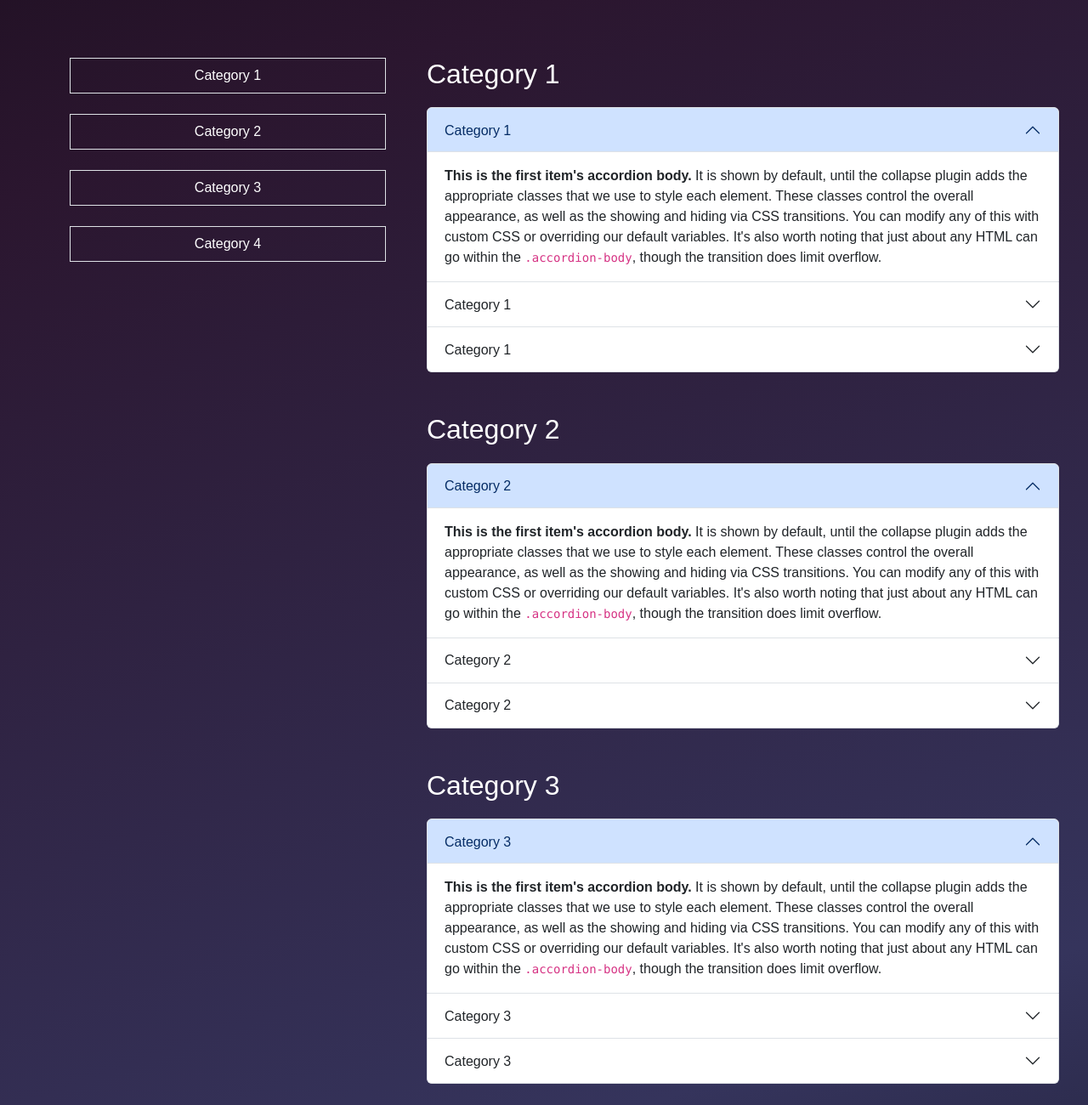
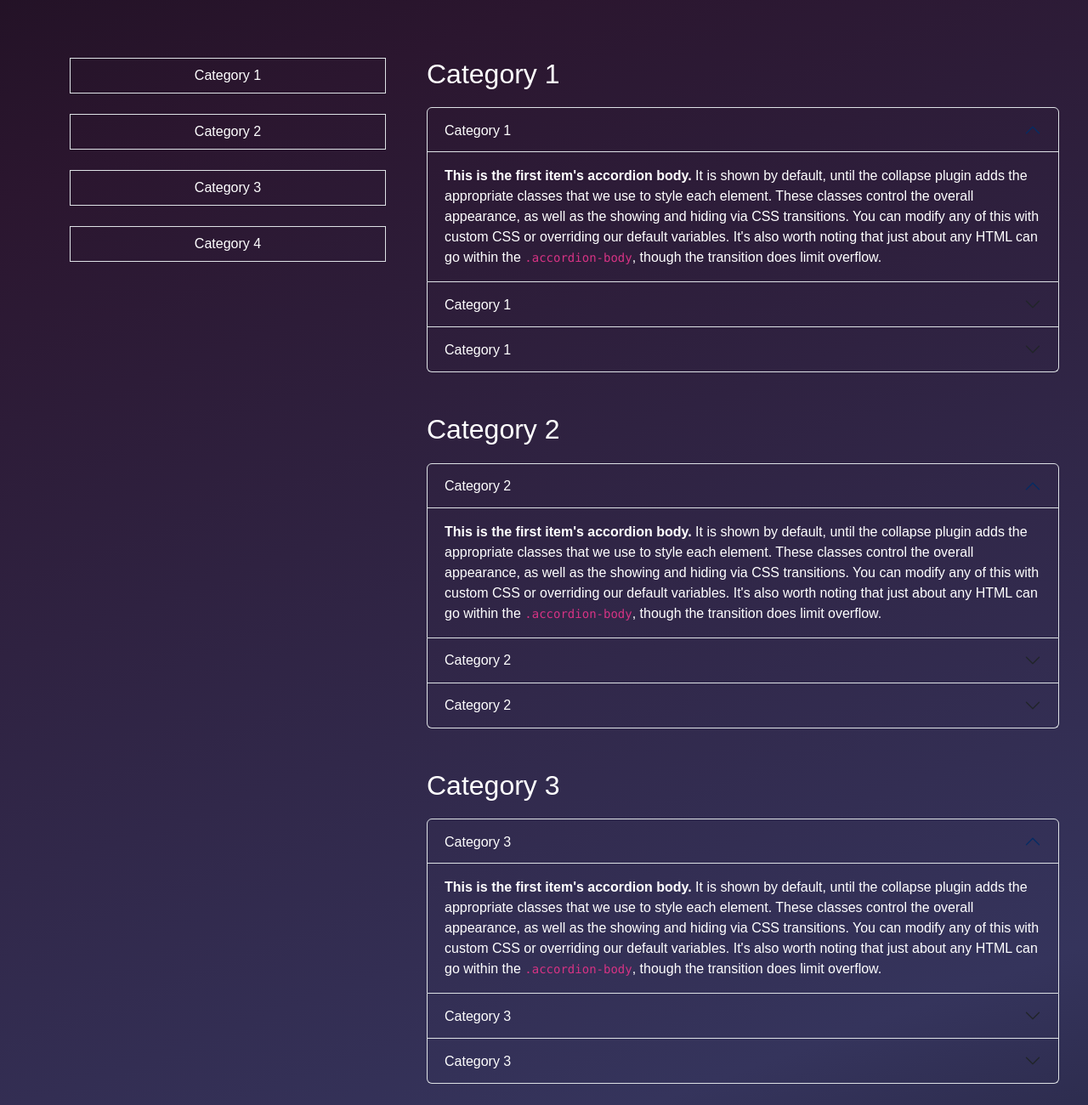
Before and after one commit to PrashantHanda011/Knowlens-website, a plain HTML site: page faq/index.html in a window 1280 px wide. Shown: the part 1100-2400 px from the top of the page at 85% size. Drawn offline with nearby package versions, Linux system fonts and the light colour scheme.

Commit message:
updates with faq and other bugs

```diff
--- a/faq/index.html
+++ b/faq/index.html
@@ -132,16 +132,17 @@
             <div class="col-lg-8 col-12 faq-right-content">
                 <h3>Category 1</h3>
                 <div class="accordion mb-5" id="accordionExample">
-                    <div class="accordion-item">
-                        <h2 class="accordion-header" id="headingOne">
-                            <button class="accordion-button" type="button" data-bs-toggle="collapse"
-                                data-bs-target="#collapseOne" aria-expanded="true" aria-controls="collapseOne">
+                    <div class="accordion-item bg-transparent text-white">
+                        <h2 class="accordion-header bg-transparent" id="headingOne">
+                            <button class="text-white accordion-button bg-transparent" type="button"
+                                data-bs-toggle="collapse" data-bs-target="#collapseOne" aria-expanded="true"
+                                aria-controls="collapseOne">
                                 Category 1
                             </button>
                         </h2>
                         <div id="collapseOne" class="accordion-collapse collapse show" aria-labelledby="headingOne"
                             data-bs-parent="#accordionExample">
-                            <div class="accordion-body">
+                            <div class="accordion-body ">
                                 <strong>This is the first item's accordion body.</strong> It is shown by default, until
                                 the collapse plugin adds the appropriate classes that we use to style each element.
                                 These classes control the overall appearance, as well as the showing and hiding via CSS
@@ -151,10 +152,11 @@
                             </div>
                         </div>
                     </div>
-                    <div class="accordion-item">
-                        <h2 class="accordion-header" id="headingTwo">
-                            <button class="accordion-button collapsed" type="button" data-bs-toggle="collapse"
-                                data-bs-target="#collapseTwo" aria-expanded="false" aria-controls="collapseTwo">
+                    <div class="accordion-item bg-transparent text-white">
+                        <h2 class="accordion-header bg-transparent" id="headingTwo">
+                            <button class=" text-white accordion-button bg-transparent collapsed" type="button"
+                                data-bs-toggle="collapse" data-bs-target="#collapseTwo" aria-expanded="false"
+                                aria-controls="collapseTwo">
                                 Category 1
                             </button>
                         </h2>
@@ -170,10 +172,11 @@
                             </div>
                         </div>
                     </div>
-                    <div class="accordion-item">
+                    <div class="accordion-item bg-transparent text-white">
                         <h2 class="accordion-header" id="headingThree">
-                            <button class="accordion-button collapsed" type="button" data-bs-toggle="collapse"
-                                data-bs-target="#collapseThree" aria-expanded="false" aria-controls="collapseThree">
+                            <button class="accordion-button collapsed bg-transparent text-white" type="button"
+                                data-bs-toggle="collapse" data-bs-target="#collapseThree" aria-expanded="false"
+                                aria-controls="collapseThree">
                                 Category 1
                             </button>
                         </h2>
@@ -193,10 +196,11 @@
 
                 <h3>Category 2</h3>
                 <div class="accordion mb-5" id="accordionExample">
-                    <div class="accordion-item">
+                    <div class="accordion-item bg-transparent text-white">
                         <h2 class="accordion-header" id="headingOne">
-                            <button class="accordion-button" type="button" data-bs-toggle="collapse"
-                                data-bs-target="#collapseFive" aria-expanded="true" aria-controls="collapseFive">
+                            <button class="accordion-button bg-transparent text-white" type="button"
+                                data-bs-toggle="collapse" data-bs-target="#collapseFive" aria-expanded="true"
+                                aria-controls="collapseFive">
                                 Category 2
                             </button>
                         </h2>
@@ -212,10 +216,11 @@
                             </div>
                         </div>
                     </div>
-                    <div class="accordion-item">
+                    <div class="accordion-item bg-transparent text-white">
                         <h2 class="accordion-header" id="headingTwo">
-                            <button class="accordion-button collapsed" type="button" data-bs-toggle="collapse"
-                                data-bs-target="#collapseTwo" aria-expanded="false" aria-controls="collapseTwo">
+                            <button class="accordion-button collapsed bg-transparent text-white" type="button"
+                                data-bs-toggle="collapse" data-bs-target="#collapseTwo" aria-expanded="false"
+                                aria-controls="collapseTwo">
                                 Category 2
                             </button>
                         </h2>
@@ -231,10 +236,11 @@
                             </div>
                         </div>
                     </div>
-                    <div class="accordion-item">
+                    <div class="accordion-item bg-transparent text-white">
                         <h2 class="accordion-header" id="headingThree">
-                            <button class="accordion-button collapsed" type="button" data-bs-toggle="collapse"
-                                data-bs-target="#collapseThree" aria-expanded="false" aria-controls="collapseThree">
+                            <button class="accordion-button collapsed bg-transparent text-white" type="button"
+                                data-bs-toggle="collapse" data-bs-target="#collapseThree" aria-expanded="false"
+                                aria-controls="collapseThree">
                                 Category 2
                             </button>
                         </h2>
@@ -255,10 +261,11 @@
 
                 <h3>Category 3</h3>
                 <div class="accordion mb-5" id="accordionExample">
-                    <div class="accordion-item">
+                    <div class="accordion-item bg-transparent text-white">
                         <h2 class="accordion-header" id="headingOne">
-                            <button class="accordion-button" type="button" data-bs-toggle="collapse"
-                                data-bs-target="#collapseOne" aria-expanded="true" aria-controls="collapseOne">
+                            <button class="accordion-button bg-transparent text-white" type="button"
+                                data-bs-toggle="collapse" data-bs-target="#collapseOne" aria-expanded="true"
+                                aria-controls="collapseOne">
                                 Category 3
                             </button>
                         </h2>
@@ -274,10 +281,11 @@
                             </div>
                         </div>
                     </div>
-                    <div class="accordion-item">
+                    <div class="accordion-item bg-transparent text-white">
                         <h2 class="accordion-header" id="headingTwo">
-                            <button class="accordion-button collapsed" type="button" data-bs-toggle="collapse"
-                                data-bs-target="#collapseTwo" aria-expanded="false" aria-controls="collapseTwo">
+                            <button class="accordion-button bg-transparent text-white collapsed" type="button"
+                                data-bs-toggle="collapse" data-bs-target="#collapseTwo" aria-expanded="false"
+                                aria-controls="collapseTwo">
                                 Category 3
                             </button>
                         </h2>
@@ -293,10 +301,11 @@
                             </div>
                         </div>
                     </div>
-                    <div class="accordion-item">
+                    <div class="accordion-item bg-transparent text-white">
                         <h2 class="accordion-header" id="headingThree">
-                            <button class="accordion-button collapsed" type="button" data-bs-toggle="collapse"
-                                data-bs-target="#collapseThree" aria-expanded="false" aria-controls="collapseThree">
+                            <button class="accordion-button collapsed bg-transparent text-white" type="button"
+                                data-bs-toggle="collapse" data-bs-target="#collapseThree" aria-expanded="false"
+                                aria-controls="collapseThree">
                                 Category 3
                             </button>
                         </h2>
@@ -318,10 +327,11 @@
 
                 <h3>Category 4</h3>
                 <div class="accordion mb-5" id="accordionExample">
-                    <div class="accordion-item">
+                    <div class="accordion-item bg-transparent text-white">
                         <h2 class="accordion-header" id="headingOne">
-                            <button class="accordion-button" type="button" data-bs-toggle="collapse"
-                                data-bs-target="#collapseOne" aria-expanded="true" aria-controls="collapseOne">
+                            <button class="accordion-button bg-transparent text-white" type="button"
+                                data-bs-toggle="collapse" data-bs-target="#collapseOne" aria-expanded="true"
+                                aria-controls="collapseOne">
                                 Category 3
                             </button>
                         </h2>
@@ -337,10 +347,11 @@
                             </div>
                         </div>
                     </div>
-                    <div class="accordion-item">
+                    <div class="accordion-item bg-transparent text-white">
                         <h2 class="accordion-header" id="headingTwo">
-                            <button class="accordion-button collapsed" type="button" data-bs-toggle="collapse"
-                                data-bs-target="#collapseTwo" aria-expanded="false" aria-controls="collapseTwo">
+                            <button class="accordion-button bg-transparent text-white collapsed" type="button"
+                                data-bs-toggle="collapse" data-bs-target="#collapseTwo" aria-expanded="false"
+                                aria-controls="collapseTwo">
                                 Category 3
                             </button>
                         </h2>
@@ -356,10 +367,11 @@
                             </div>
                         </div>
                     </div>
-                    <div class="accordion-item">
+                    <div class="accordion-item bg-transparent text-white">
                         <h2 class="accordion-header" id="headingThree">
-                            <button class="accordion-button collapsed" type="button" data-bs-toggle="collapse"
-                                data-bs-target="#collapseThree" aria-expanded="false" aria-controls="collapseThree">
+                            <button class="accordion-button bg-transparent text-white collapsed" type="button"
+                                data-bs-toggle="collapse" data-bs-target="#collapseThree" aria-expanded="false"
+                                aria-controls="collapseThree">
                                 Category 3
                             </button>
                         </h2>
```
Also changed, not shown: auth/Signin.html (+3 -3 lines), auth/forgot-password.html (+5 -5 lines), auth/reset-password.html (+7 -6 lines), case-study/index.html (+7 -4 lines).
